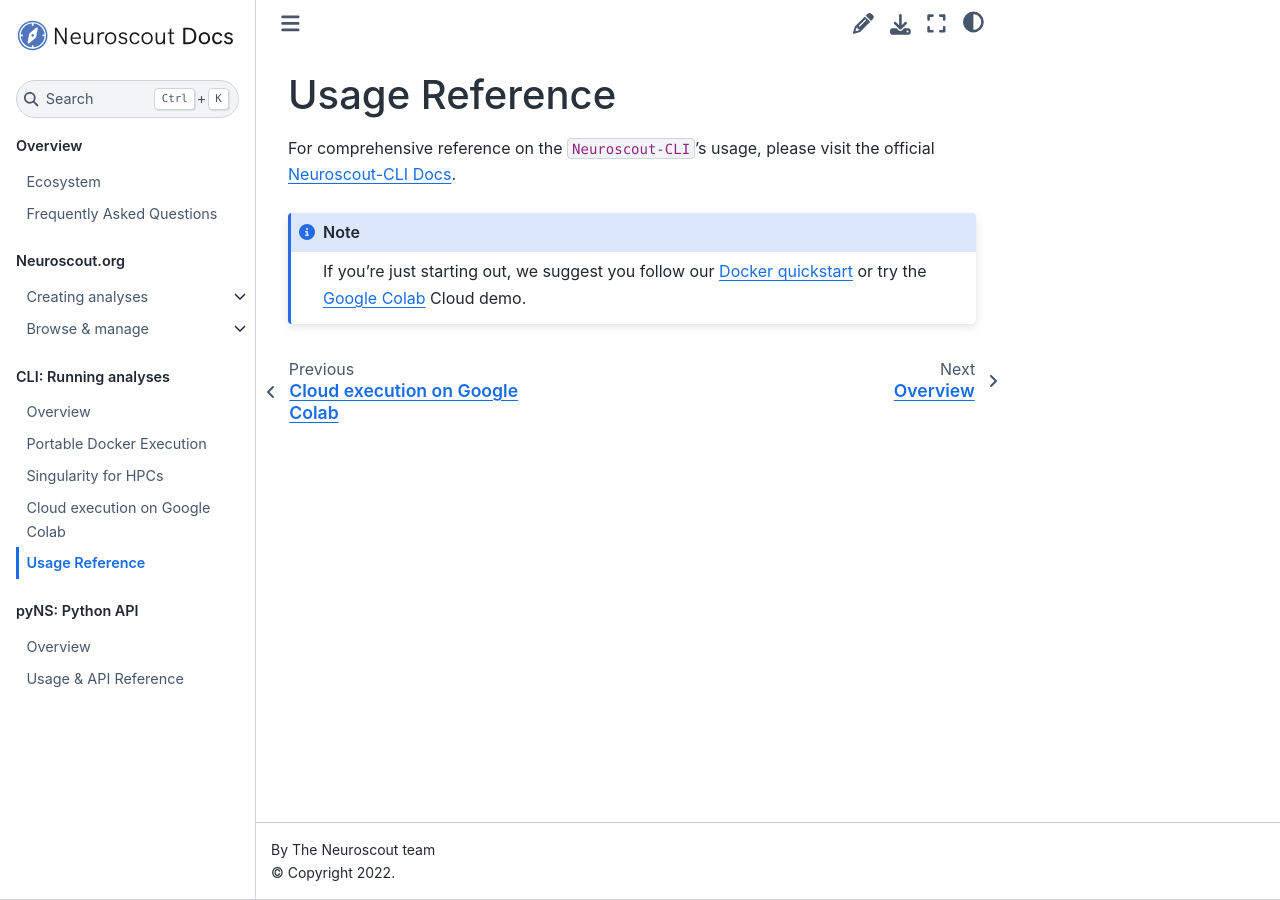
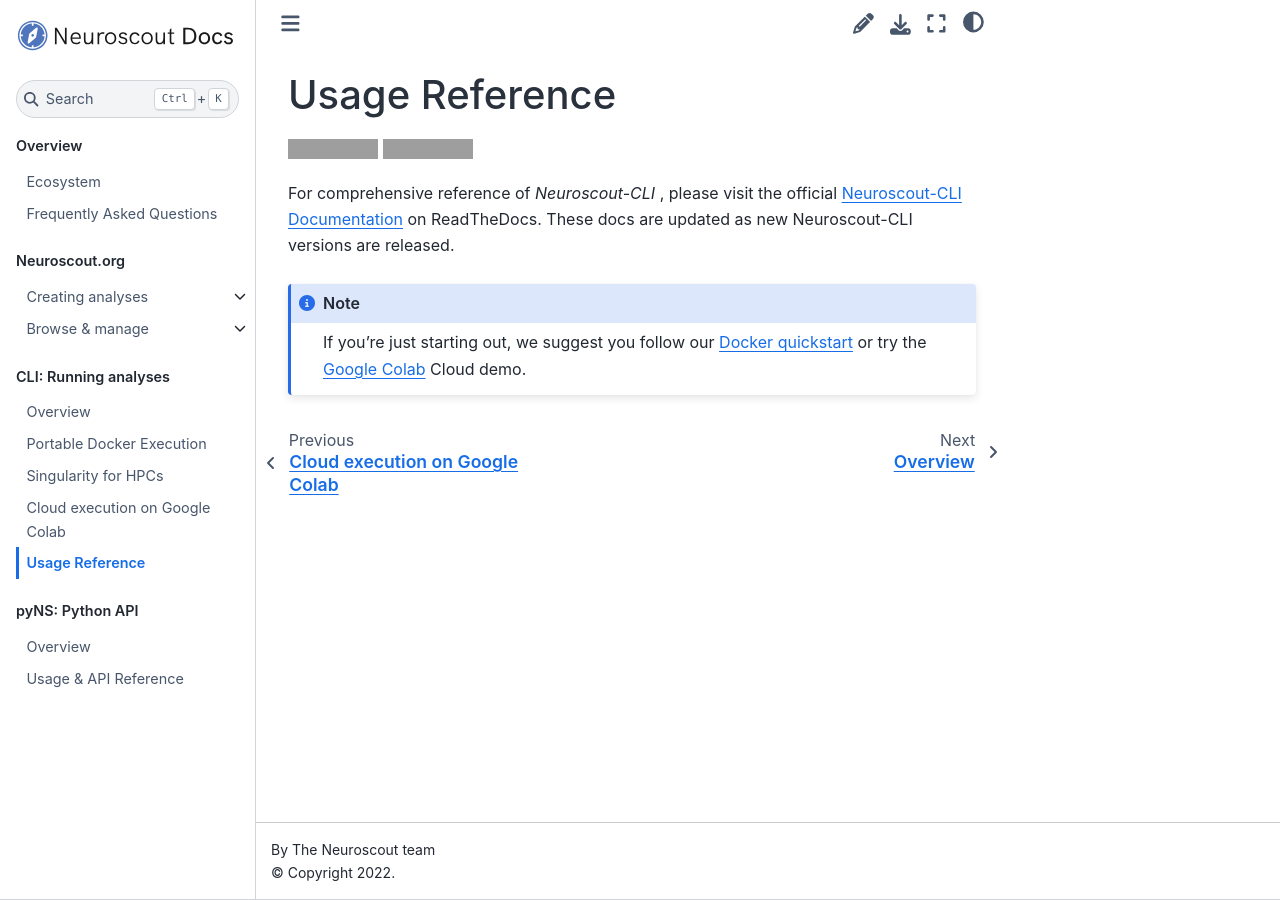
Before and after one commit to snastase/neuroscout-docs, a Jupyter Book: the page built from docs/cli/usage.md, in a window 1280 px wide. Built offline with Jupyter Book 1.0.4 settings and Sphinx 7.4.7 and the Sphinx Book theme 1.1.4, drawn with Linux system fonts in a browser that asks for light colours; grey boxes are pictures that could not be loaded.

Commit message:
Update badge

````diff
--- a/docs/cli/usage.md
+++ b/docs/cli/usage.md
@@ -1,6 +1,8 @@
 # Usage Reference
 
-For comprehensive reference on the `Neuroscout-CLI`'s usage, please visit the official [Neuroscout-CLI Docs](https://neuroscout-cli.readthedocs.io/en/latest/).
+[![Documentation Status](https://readthedocs.org/projects/neuroscout-cli/badge/?version=latest&style=flat)](https://neuroscout-cli.readthedocs.io/en/latest/?badge=latest) [![PyPI version](https://badge.fury.io/py/neuroscout_cli.svg)](https://badge.fury.io/py/neuroscout_cli)
+
+For comprehensive reference of _Neuroscout-CLI_ , please visit the official [Neuroscout-CLI Documentation](https://neuroscout-cli.readthedocs.io/en/latest/) on ReadTheDocs. These docs are updated as new Neuroscout-CLI versions are released.
 
 ```{Note}
 If you're just starting out, we suggest you follow our [Docker quickstart](docker.md) or try
````
